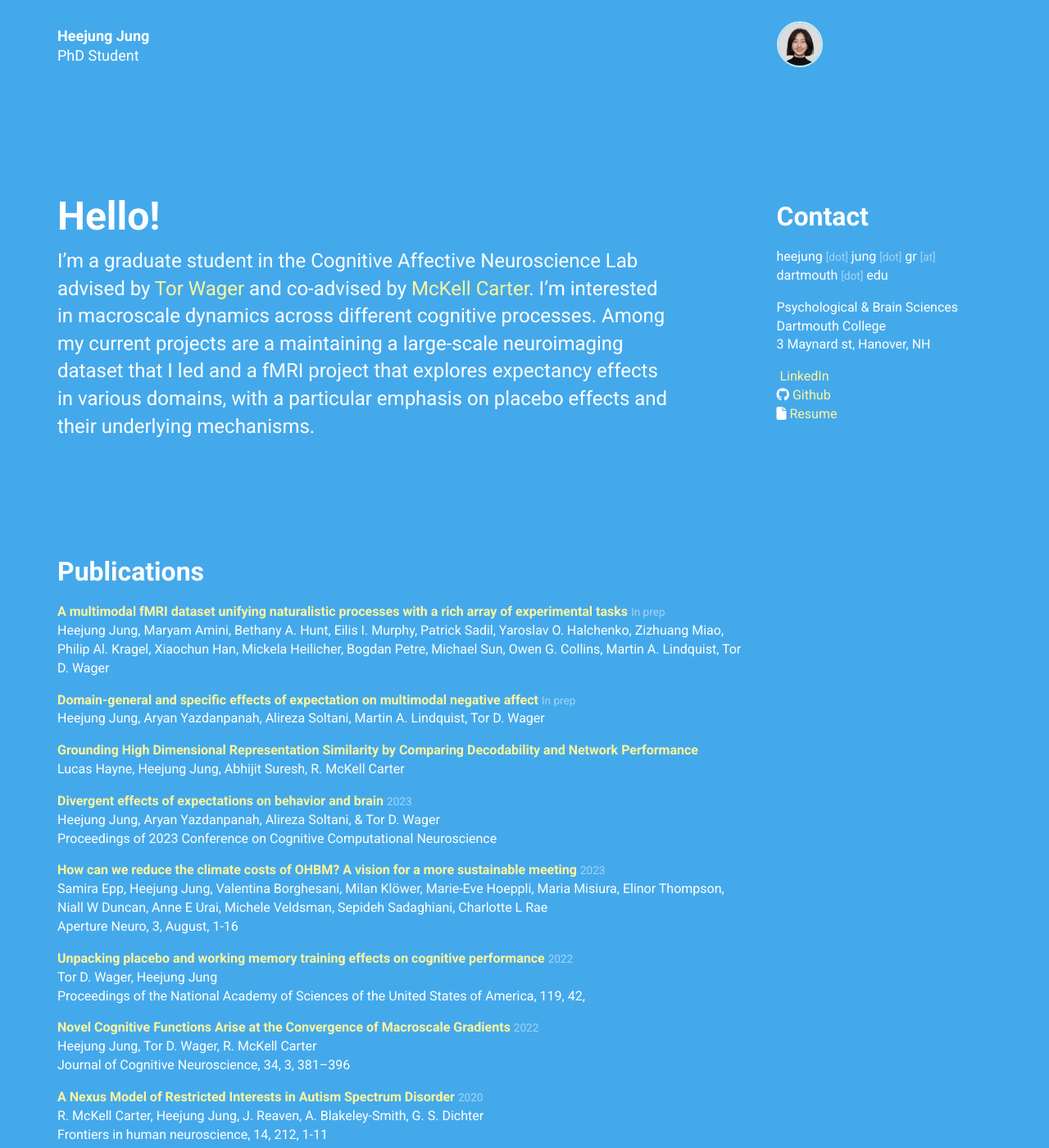
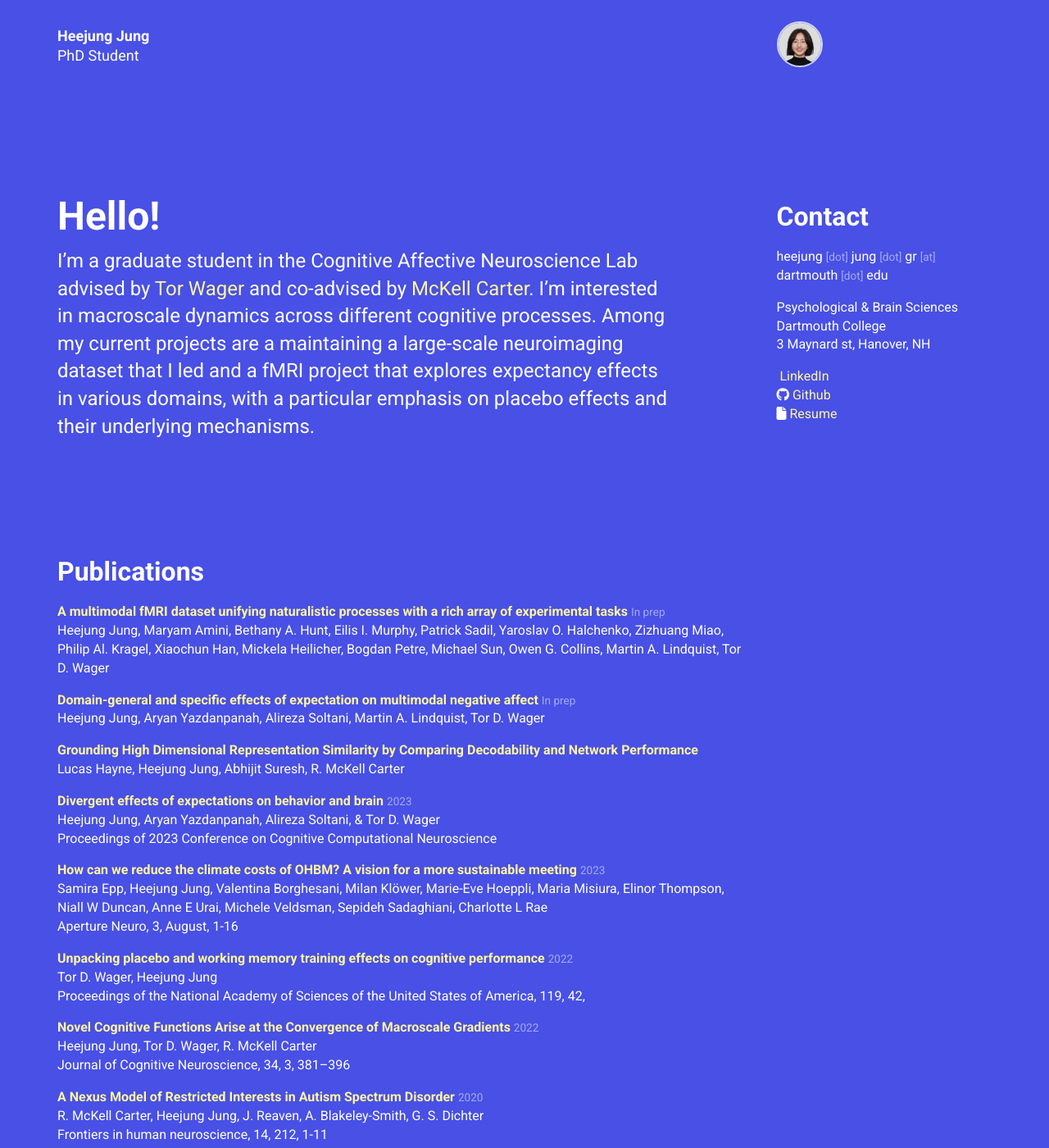
Before and after one commit to jungheejung/jungheejung.github.io, a Jekyll site: the page built from index.html, in a window 1280 px wide and 1400 px high. Shown: the whole window at 82% size. Built offline with Jekyll 4.4.1, drawn with Linux system fonts in a browser that asks for light colours; nearby versions of some CDN libraries.

Commit message:
STY: color palette

```diff
--- a/assets/albertine/css/default.css
+++ b/assets/albertine/css/default.css
@@ -52,7 +52,8 @@
     line-height:40px;
     font-weight:bold;
     font-size:32px;
-    color:#ff5722;
+    color:#C992B4;
+    /* color:#ff5722; */
   }
   section .lead {
     font-size:24px;
@@ -65,7 +66,8 @@
   }
   section a,
   section a:hover {
-    color:#44a9eb;
+    color: #2C2AD7;
+    /* #44a9eb; */
   }
 
 /*******************
@@ -73,7 +75,8 @@
  *******************/
 .intro-screen,
 .intro-screen header {
-  background-color:#44a9eb;
+  /* background-color:#44a9eb; */
+  background-color:#4850E5;
   color:#fff;
 }
   .intro-screen h1,
@@ -83,6 +86,7 @@
   }
   .intro-screen a,
   .intro-screen a:hover {
+    /* color:#F8ADA7; */
     color:#fff59d;
   }
 
```
